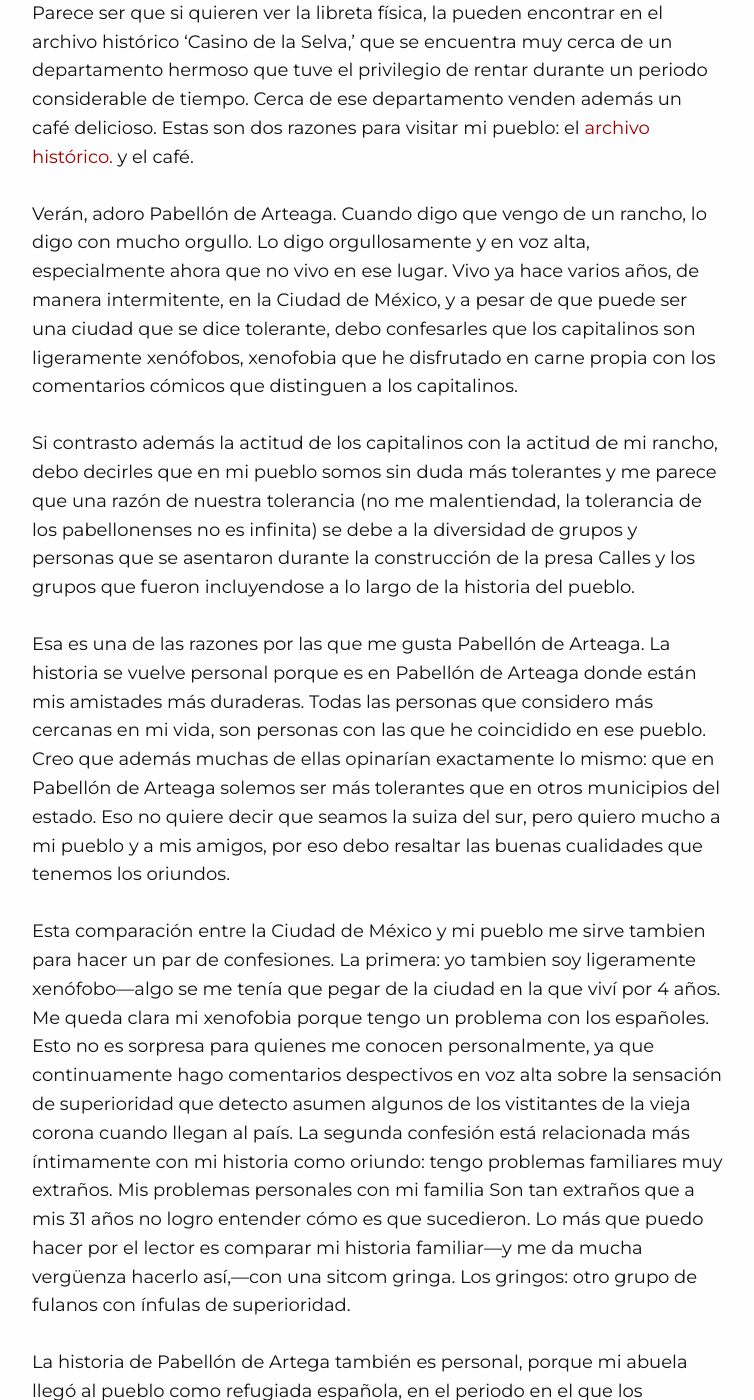
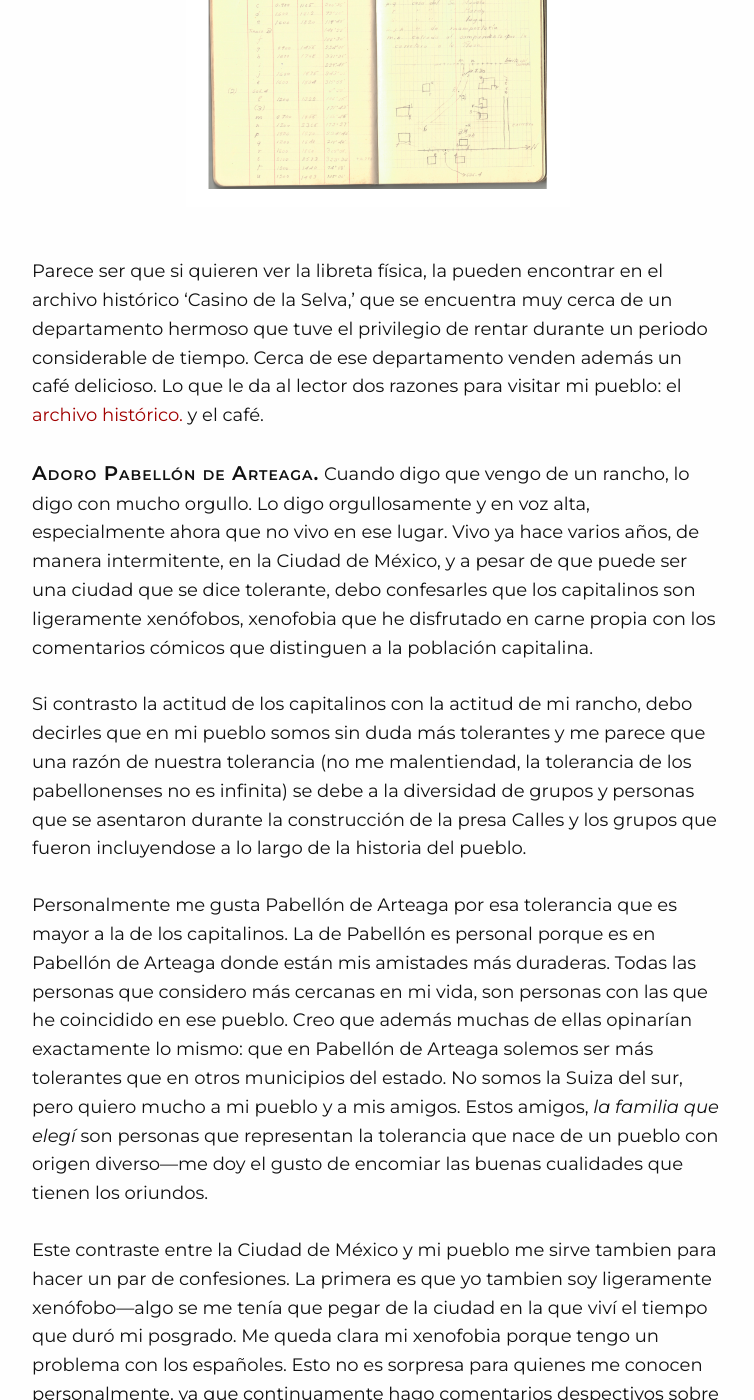
Before and after one commit to Oiuhukt/failosophy, a Jekyll site: the page built from _posts/2026-05-24-pabellondeart.md, in a window 1280 px wide and 1400 px high, scrolled down 2034 px. Shown: the whole window, without its empty margins (32-786 px from the left). Built offline with Jekyll 4.4.1, drawn with Linux system fonts in a browser that asks for light colours; some web fonts are replaced; some of the changed text lies outside the part shown.

Commit message:
nuevo post

```diff
--- a/_posts/2026-05-24-pabellondeart.md
+++ b/_posts/2026-05-24-pabellondeart.md
@@ -37,62 +37,82 @@
 sólo un asentamiento de ferrocarril. Fueron estos grupos laborales los que comenzaron
 a poblar el campamento que se convertiría en Pabellón de Arteaga.
 
-{% newthought 'Después de terminar' %} la construcción de la presa, se declaro a
-PAbellón de Arteaga como el primer distrito de riego del país. el campamento
-original de los trabajadores se enriqueció de la fuerza laboral de los sectores
-agropecuarios: campesinos, veterinarios, agricultores, etc. Al conjunto de
-trabajadores de sectores privados, públicos, y diferentes fuerzas de trabajo como
-agricultores, ganaderos, construtores, operadores, veterinarios, etc., hay que sumar que en algún punto del tiempo entre la fundación del pueblo y la guerra civil española, por azares del destino, llegaron refugiados españoles a Pabellón. Es a partir de ahora que este escrito y la historia de Pabellón  se vuelve personal.
+{% newthought 'Hay dos factores' %} que quiero resaltar en torno a la construcción de
+la presa. Primero, que haya sido un proyecto federal, implica que participaron
+diferentes escaques de la sociedad laboral mexicana. Desde administradores, dueños de
+empresas de materiales, trabajadores de la construcción, trabajadores con licencias
+para operar máquinas, ingenieros, y todo lo que implica un proyecto masivo en un
+lugar semiárido cualquiera con sólo un asentamiento de ferrocarril. Fueron estos
+grupos laborales los que comenzaron a poblar el campamento que se convertiría en
+Pabellón de Arteaga.
 
-Para entrar en temas personales, quiero comenzar mencionando la siguiente imagen que es un croquis del campamento que dio origen a mi puieblo. Esta imagen está tomada de la
-[página del municipio](https://www.pabellon.gob.mx/index.php)---que el próximo encargado de sistemas debería actualizar en su
-tiempo libre. Según la página, este croquis fue dibujado por el ingeniero Arregui.
+El segundo factor depende de la culminación del proyecto. El campamento original de
+los trabajadores se enriqueció de la fuerza laboral de los sectores agropecuarios:
+campesinos, veterinarios, agricultores, etc. Al conjunto de trabajadores de sectores
+privados, públicos, que se asentaron en el campamento, se sumaro diferentes fuerzas
+de trabajo como agricultores, ganaderos, veterinarios, etc. Además hay que sumar que
+en algún punto del tiempo entre la fundación del pueblo y la guerra civil española,
+por azares del destino, llegaron refugiados españoles a Pabellón. Es a partir de
+ahora que este escrito y la historia de Pabellón se vuelve personal.
+
+Para entrar en temas personales, quiero comenzar diciendo que dichosamente me topé
+con esta imagen que es un croquis dibujado por el ingeniero Arregui del campamento
+que dio origen a mi puieblo. Esta imagen está tomada de la [página del
+municipio](https://www.pabellon.gob.mx/index.php)---que el próximo encargado de
+sistemas debería actualizar en su tiempo libre.
 
 <img src="{{ site.baseurl }}/assets/img/campamentoPabe.jpg" class="full-page-image"
 alt="Croquis del campamento Arregui"/>
 
-Parece ser que si quieren ver la libreta física, la pueden encontrar
-en el archivo histórico 'Casino de la Selva,' que se
-encuentra muy cerca de un departamento hermoso que tuve el privilegio de rentar
-durante un periodo considerable de tiempo. Cerca de ese departamento venden además un café delicioso. Estas son dos razones para visitar mi pueblo: el [archivo histórico.](https://pabellon.gob.mx/site24-27/archivoHistorico/archivoHistorico.php) y el café.
+Parece ser que si quieren ver la libreta física, la pueden encontrar en el archivo
+histórico 'Casino de la Selva,' que se encuentra muy cerca de un departamento hermoso
+que tuve el privilegio de rentar durante un periodo considerable de tiempo. Cerca de
+ese departamento venden además un café delicioso. Lo que le da al lector dos razones
+para visitar mi pueblo: el [archivo
+histórico.](https://pabellon.gob.mx/site24-27/archivoHistorico/archivoHistorico.php)
+y el café.
 
-Verán, adoro Pabellón de Arteaga. Cuando digo que vengo de un rancho, lo digo con
-mucho orgullo. Lo digo orgullosamente y en voz alta, especialmente ahora que no vivo
-en ese lugar. Vivo ya hace varios años, de manera intermitente, en la Ciudad de México, y a pesar de que puede ser una ciudad que se dice tolerante, debo confesarles que los capitalinos son ligeramente xenófobos, xenofobia que he disfrutado en carne propia con los comentarios cómicos que distinguen a los capitalinos.
+{% newthought 'Adoro Pabellón de Arteaga.' %} Cuando digo que vengo de un rancho, lo
+digo con mucho orgullo. Lo digo orgullosamente y en voz alta, especialmente ahora que
+no vivo en ese lugar. Vivo ya hace varios años, de manera intermitente, en la Ciudad
+de México, y a pesar de que puede ser una ciudad que se dice tolerante, debo
+confesarles que los capitalinos son ligeramente xenófobos, xenofobia que he
+disfrutado en carne propia con los comentarios cómicos que distinguen a la población
+capitalina.
 
-Si contrasto además la actitud de los capitalinos con la
-actitud de mi rancho, debo decirles que en mi pueblo somos sin duda más tolerantes y me parece que una razón de nuestra tolerancia (no me malentiendad, la tolerancia de los pabellonenses no es infinita) se debe a la diversidad de grupos y personas que se asentaron durante la construcción de la presa Calles y los
-grupos que fueron incluyendose a lo largo de la historia del pueblo.
+Si contrasto la actitud de los capitalinos con la actitud de mi rancho, debo decirles
+que en mi pueblo somos sin duda más tolerantes y me parece que una razón de nuestra
+tolerancia (no me malentiendad, la tolerancia de los pabellonenses no es infinita) se
+debe a la diversidad de grupos y personas que se asentaron durante la construcción de
+la presa Calles y los grupos que fueron incluyendose a lo largo de la historia del
+pueblo.
 
-Esa es una de las razones por las que me gusta Pabellón de Arteaga. La historia se
-vuelve personal porque es en Pabellón de Arteaga donde están mis amistades más
-duraderas. Todas las personas que considero más cercanas en mi vida, son personas con
-las que he coincidido en ese pueblo. Creo que además muchas de ellas opinarían
-exactamente lo mismo: que en Pabellón de Arteaga solemos ser más tolerantes que en
-otros municipios del estado. Eso no quiere decir que seamos la suiza del sur, pero
-quiero mucho a mi pueblo y a mis amigos, por eso debo resaltar las buenas cualidades
-que tenemos los oriundos.
+Personalmente me gusta Pabellón de Arteaga por esa tolerancia que es mayor a la de
+los capitalinos. La de Pabellón es personal porque es en Pabellón de Arteaga donde
+están mis amistades más duraderas. Todas las personas que considero más cercanas en
+mi vida, son personas con las que he coincidido en ese pueblo. Creo que además muchas
+de ellas opinarían exactamente lo mismo: que en Pabellón de Arteaga solemos ser más
+tolerantes que en otros municipios del estado. No somos la Suiza del sur, pero quiero
+mucho a mi pueblo y a mis amigos. Estos amigos, _la familia que elegí_ son personas
+que representan la tolerancia que nace de un pueblo con origen diverso---me doy el gusto de encomiar las buenas cualidades que tienen los oriundos.
 
-Esta comparación entre la Ciudad de México y mi pueblo me sirve tambien para hacer un
-par de confesiones. La primera: yo tambien soy ligeramente xenófobo---algo se me
-tenía que pegar de la ciudad en la que viví por 4 años. Me queda clara mi xenofobia
-porque tengo un problema con los españoles. Esto no es sorpresa para quienes me
-conocen personalmente, ya que continuamente hago comentarios despectivos en voz alta
-sobre la sensación de superioridad que detecto asumen algunos de los vistitantes de
-la vieja corona cuando llegan al país. La segunda confesión está relacionada más
-íntimamente con mi historia como oriundo: tengo problemas familiares muy extraños.
-Mis problemas personales con mi familia Son tan extraños que a mis 31 años no logro
-entender cómo es que sucedieron. Lo más que puedo hacer por el lector es comparar mi
-historia familiar---y me da mucha vergüenza hacerlo así,---con una sitcom gringa. Los
-gringos: otro grupo de fulanos con ínfulas de superioridad.
+Este contraste entre la Ciudad de México y mi pueblo me sirve tambien para hacer un
+par de confesiones. La primera es que yo tambien soy ligeramente xenófobo---algo se
+me tenía que pegar de la ciudad en la que viví el tiempo que duró mi posgrado. Me
+queda clara mi xenofobia porque tengo un problema con los españoles. Esto no es
+sorpresa para quienes me conocen personalmente, ya que continuamente hago comentarios
+despectivos sobre la sensación de superioridad que detecto asumen algunos
+de los vistitantes de la vieja corona cuando llegan al país. Debo decirles que para ser una persona que viene de un rancho, he tenido el privilegio de conocer personalmente a muchos españoles y son ellos los que tienen la carga de la prueba.
+
+Para aclarar a qué me refiero, basta con notar los comentarios de Isabel Díaz Ayuso en su reciente visita al país. No me interesa hablar de Ayuso, sólo quiero que el lector considere que si la cultura de mi pueblo es
 
 La historia de Pabellón de Artega también es personal, porque mi abuela llegó al
 pueblo como refugiada española, en el periodo en el que los españoles de la guerra
 civil buscaron refugio en México y que algunos de ellos se asentaron en Pabellón de
 Artega. Soy oriundo de Pabellón de Arteaga y un descendiente de ese grupo.
 
-Espero que no sea necesario decir lo obvio: mis problemas familiares están
-obviamentre relacionados con mi historia personal como pabellonense---después de
+Espero que no sea necesario decir lo obvio: mi personalidad está
+influenciada por mi historia personal como pabellonense---después de
 todo, ahí nací y me desarrollé la mayor parte de mi vida,---por lo que la cultura del
 pueblo y las actitudes de los pabellonense forman parte de mi desarrollo como
 persona. Debo recordarles que la historia de Pabellón está relacionada con la vieja
```
